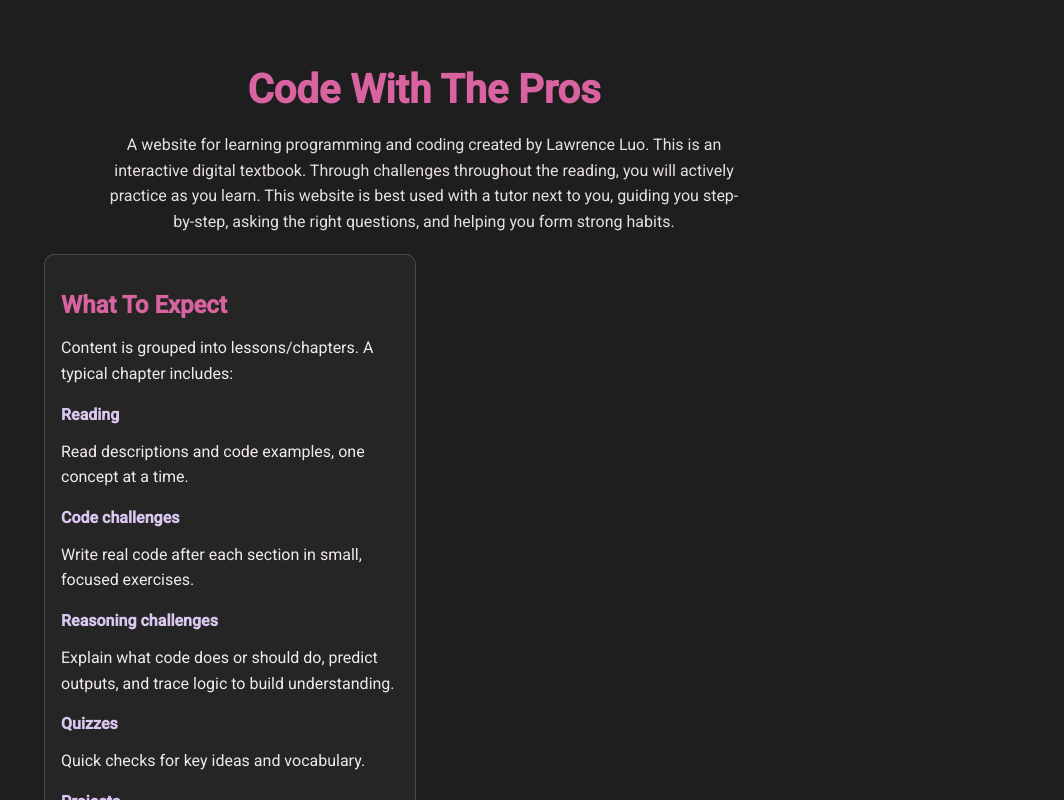
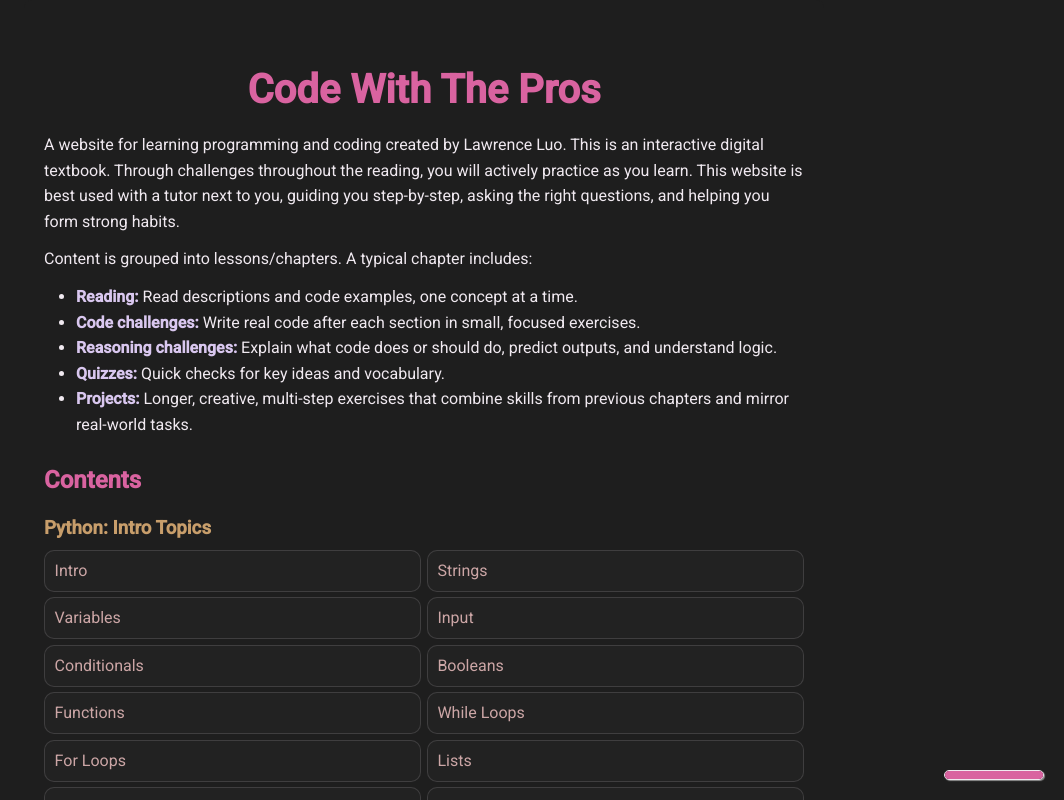
Before and after one commit to lawrluor/code-with-the-pros, a React (Create React App) app: page / in a window 1280 px wide. Shown: the top 800 px of the page, without its empty margins (216-1280 px from the left). Built offline with nearby package versions, Linux system fonts and the light colour scheme.

Commit message:
restyled Home page

```diff
--- a/src/pages/Home.css
+++ b/src/pages/Home.css
@@ -2,31 +2,6 @@
   padding-top: 1.5rem;
 }
 
-.homeLead {
-  max-width: 70ch;
-  margin-left: auto;
-  margin-right: auto;
-  text-align: center;
-  opacity: 0.95;
+.listItem {
+  color: var(--tertiary-color);
 }
-
-.homeColumns {
-  display: grid;
-  grid-template-columns: 1fr;
-  gap: 1rem;
-  margin-top: 1.25rem;
-}
-
-.homeColumn {
-  border: 1px solid rgba(240, 233, 240, 0.18);
-  border-radius: 10px;
-  padding: 1rem;
-  background: rgba(255, 255, 255, 0.03);
-}
-
-@media (min-width: 760px) {
-  .homeColumns {
-    grid-template-columns: 1fr 1fr;
-    align-items: start;
-  }
-}
--- a/src/pages/Home.jsx
+++ b/src/pages/Home.jsx
@@ -1,35 +1,29 @@
+import ProgressBar from '../components/ProgressBar';
 import Contents from './Contents';
 import './Home.css';
 
 const Home = () => {
   return (
     <div className="lesson-container">
+      <ProgressBar />
       <section className="homeIntro">
         <h1>Code With The Pros</h1>
 
-        <p className="homeLead">
+        <p>
           A website for learning programming and coding created by Lawrence Luo. This is an interactive digital textbook.
           Through challenges throughout the reading, you will actively practice as you learn. This website is best used
           with a tutor next to you, guiding you step-by-step, asking the right questions, and helping you form strong
           habits.
         </p>
 
-        <div className="homeColumns">
-          <div className="homeColumn">
-            <h2>What To Expect</h2>
-            <p>Content is grouped into lessons/chapters. A typical chapter includes:</p>
-            <h4>Reading</h4>
-            <p>Read descriptions and code examples, one concept at a time.</p>
-            <h4>Code challenges</h4>
-            <p>Write real code after each section in small, focused exercises.</p>
-            <h4>Reasoning challenges</h4>
-            <p>Explain what code does or should do, predict outputs, and trace logic to build understanding.</p>
-            <h4>Quizzes</h4>
-            <p>Quick checks for key ideas and vocabulary.</p>
-            <h4>Projects</h4>
-            <p>Longer, creative, multi-step exercises that combine skills from previous chapters and mirror real-world tasks.</p>
-          </div>
-        </div>
+        <p>Content is grouped into lessons/chapters. A typical chapter includes:</p>
+        <ul>
+          <li><strong className="listItem">Reading:</strong> Read descriptions and code examples, one concept at a time.</li>
+          <li><strong className="listItem">Code challenges:</strong> Write real code after each section in small, focused exercises.</li>
+          <li><strong className="listItem">Reasoning challenges:</strong> Explain what code does or should do, predict outputs, and understand logic.</li>
+          <li><strong className="listItem">Quizzes:</strong> Quick checks for key ideas and vocabulary.</li>
+          <li><strong className="listItem">Projects:</strong> Longer, creative, multi-step exercises that combine skills from previous chapters and mirror real-world tasks.</li>
+        </ul>
 
         <h2>Contents</h2>
         <Contents />
```
